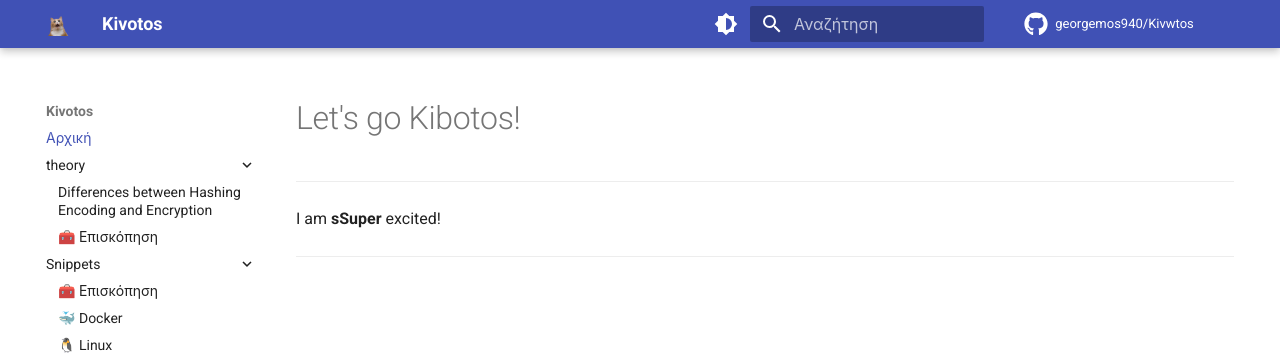
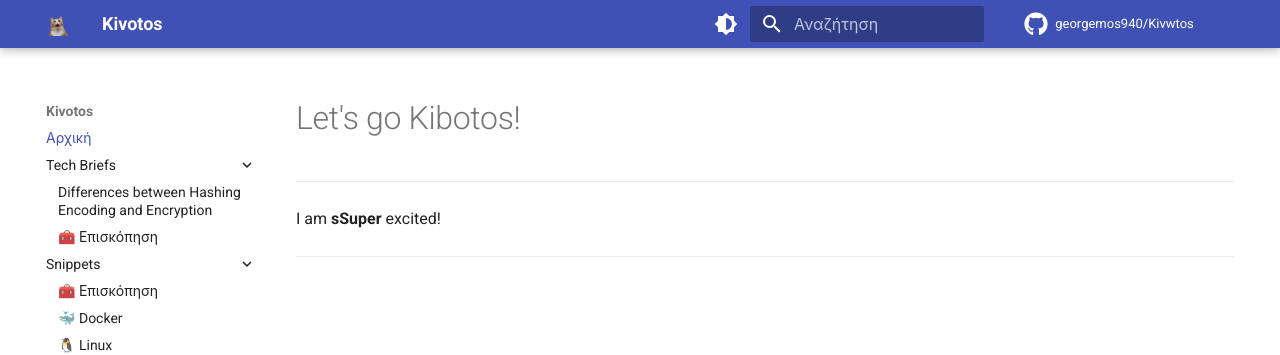
Before and after one commit to georgemos940/Kivwtos, an MkDocs documentation site: the page built from docs/index.md, in a window 1280 px wide. Shown: the top 355 px of the page. Built offline with MkDocs 1.6.1 and Material for MkDocs 9.7.7, drawn with Linux system fonts in a browser that asks for light colours; comment, search, counter and statistics services are not loaded.

Commit message:
Update mkdocs.yml

```diff
--- a/mkdocs.yml
+++ b/mkdocs.yml
@@ -40,8 +40,8 @@ theme:
 
 nav:
   - Αρχική: index.md
-  - theory:
-      - "Differences between Hashing Encoding and Encryption": theory/read1.md
+  - Tech Briefs:
+      - "Differences between Hashing Encoding and Encryption": tech briefs/read1.md
       - "🧰 Επισκόπηση": snippets/index.md
   - Snippets:
       - "🧰 Επισκόπηση": snippets/index.md
```
